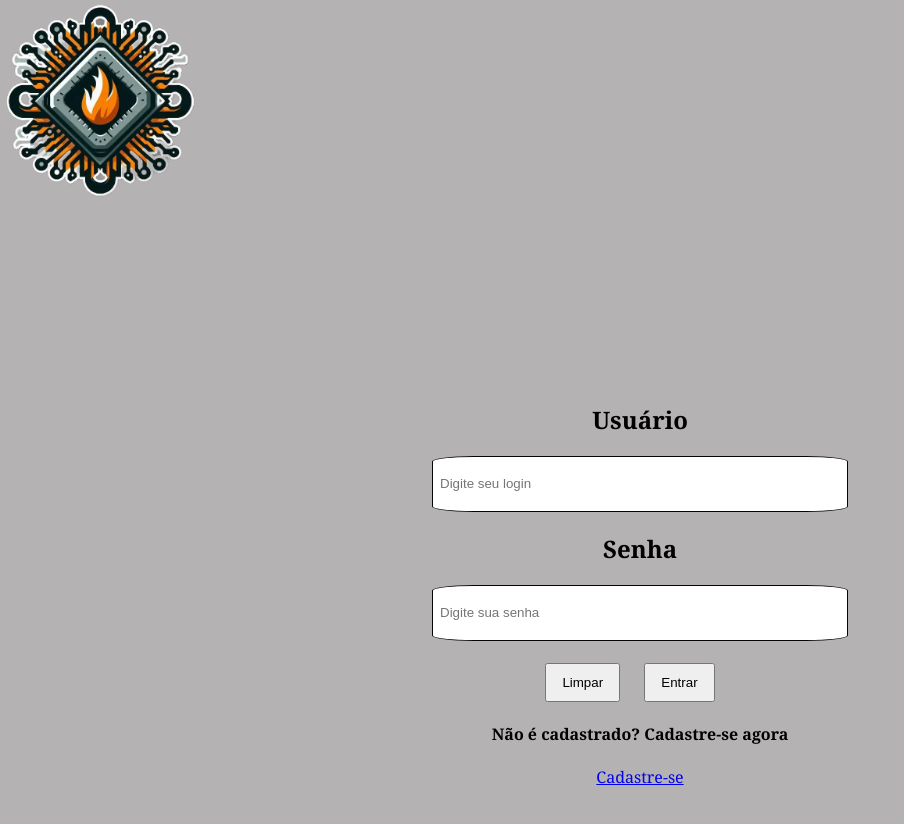
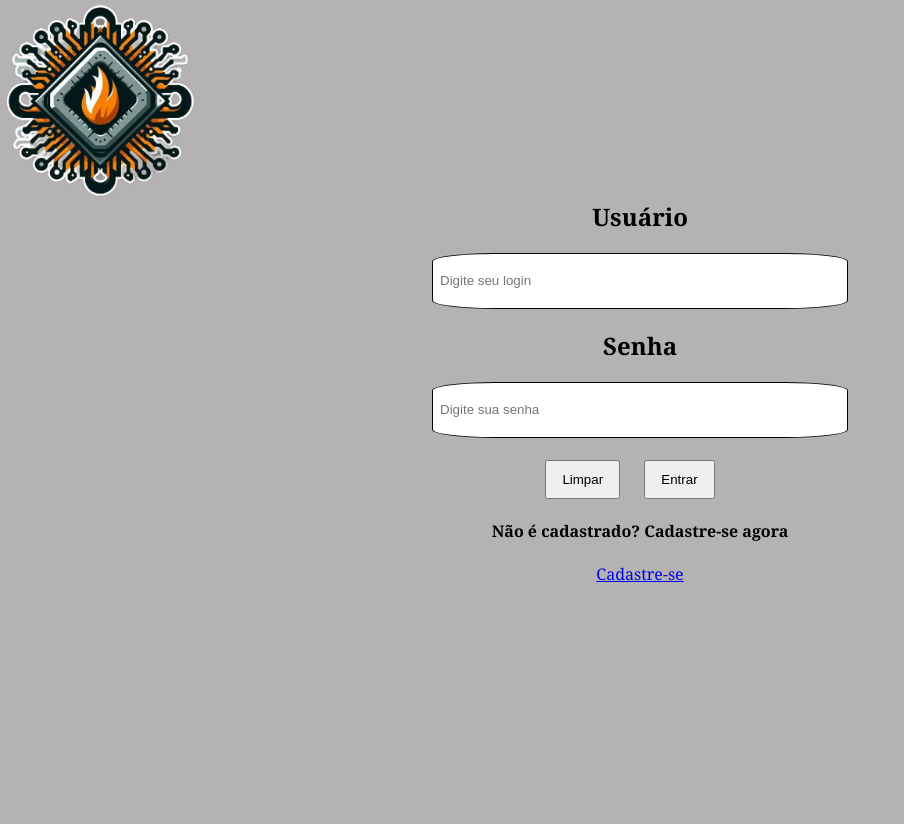
Before and after one commit to adilsonlima0403/FrontEnd-SUAM, a plain HTML site: page PJHardware(semi completo)/login.html/login.html in a window 1280 px wide. Shown: the whole page, without its empty margins (0-904 px from the left). Drawn offline with Linux system fonts and the light colour scheme.

Commit message:
Add files via upload

```diff
--- a/PJHardware(semi completo)/login.html/login.css/login.css
+++ b/PJHardware(semi completo)/login.html/login.css/login.css
@@ -13,7 +13,6 @@ body {
     background-repeat: no-repeat;
     background-position: left top;
     background-size: 200px;
-    display: flex;
 
 
     font-family: Georgia, 'Times New Roman', Times, serif
@@ -25,13 +24,12 @@ body {
     width: auto;
     height: 450px;
     border-radius: 30px;
-    display: flex;
 
 
 }
 
 .form-group {
-    border-radius: 5%;
+
     margin-bottom: 300px;
     margin-top: 200px;
 }
@@ -42,7 +40,7 @@ body {
     height: 5vh;
     padding: 7px;
     border: 1px solid hwb(0 2% 100%);
-    border-radius: 10%;
+    border-radius: 15%;
 
 }
 
--- a/PJHardware(semi completo)/login.html/login.html
+++ b/PJHardware(semi completo)/login.html/login.html
@@ -28,7 +28,7 @@
                 <button type="reset">Limpar</button>
                 <button type="submit">Entrar</button>
                 <h4>Não é cadastrado? Cadastre-se agora</h4>
-                <a href="C:\Users\adils\Documents\HTML\Tela-PrincipalHardware\PJCadastro\cadastro.html">Cadastre-se</a>
+                <a href="../PJCadastro/cadastro.html">Cadastre-se</a>
 
             </form>
 
```
